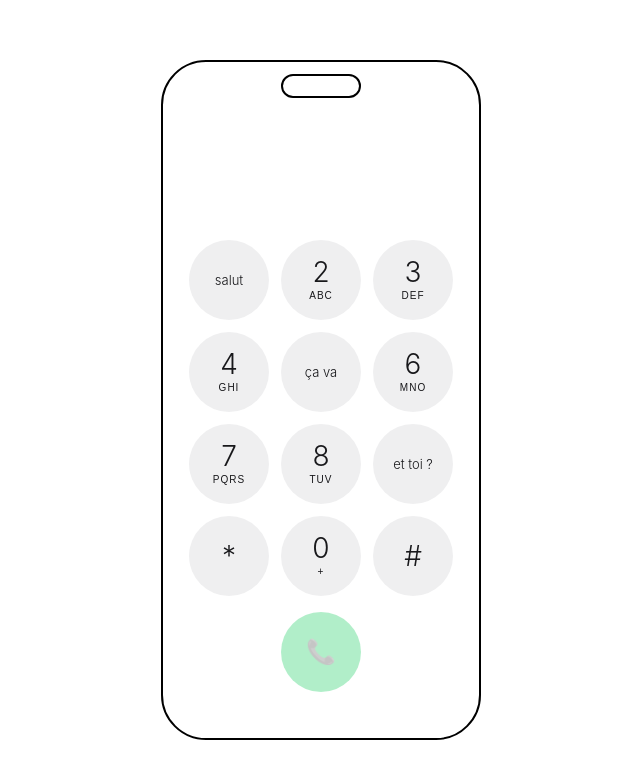
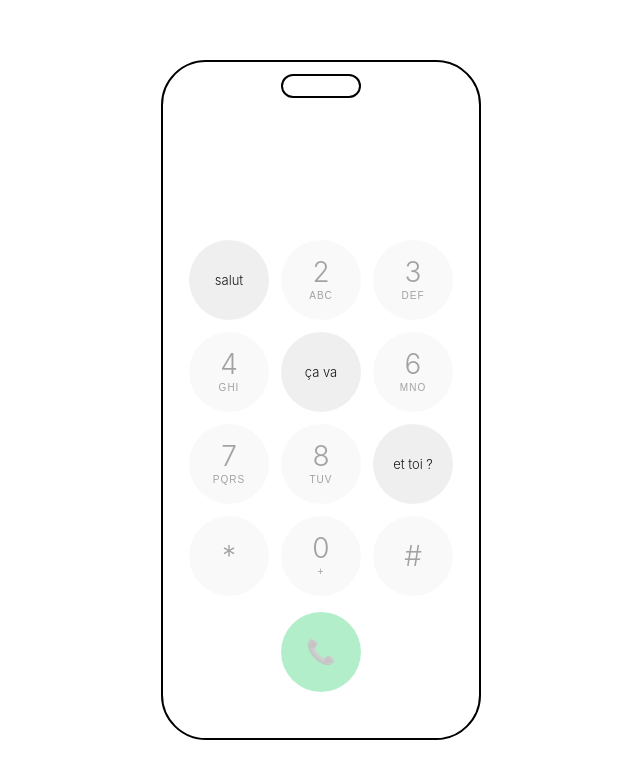
Before and after one commit to olivierhuynh-web/salut, a Next.js app: page / in a window 1280 px wide. Shown: the top 778 px of the page, without its empty margins (319-959 px from the left). Built offline with nearby package versions, Linux system fonts and the light colour scheme.

Commit message:
fix numbers of dialpad 2

```diff
--- a/src/app/ui/dialpad.tsx
+++ b/src/app/ui/dialpad.tsx
@@ -475,8 +475,8 @@ export default function Dialpad() {
                   <button
                     key={key.main}
                     onClick={() => press(key.main)}
-                    disabled={done || (messageKeys.has(key.main) && key.main !== nextExpected)}
-                    className='w-20 h-20 rounded-full flex flex-col items-center justify-center transition-colors active:bg-zinc-200'
+                    disabled={done || !messageKeys.has(key.main)}
+                    className='w-20 h-20 rounded-full flex flex-col items-center justify-center transition-colors active:bg-zinc-200 disabled:opacity-40'
                     style={{ background: 'rgba(120,120,128,0.12)' }}
                   >
                     <span
```
